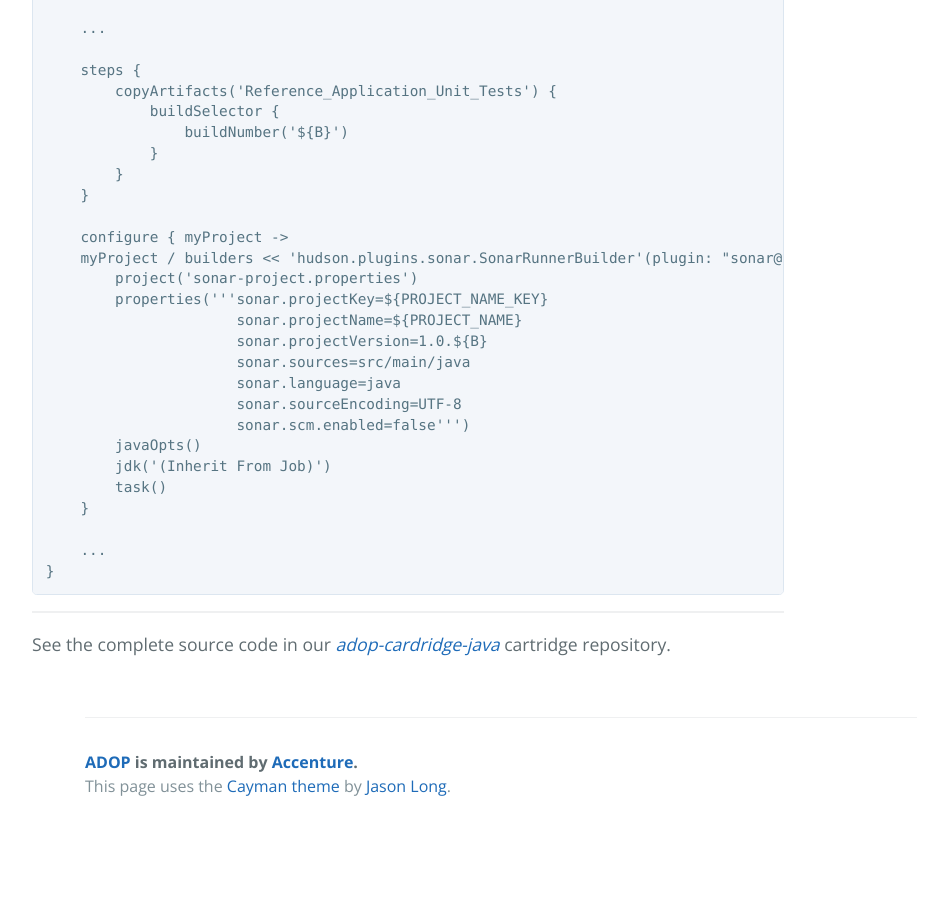
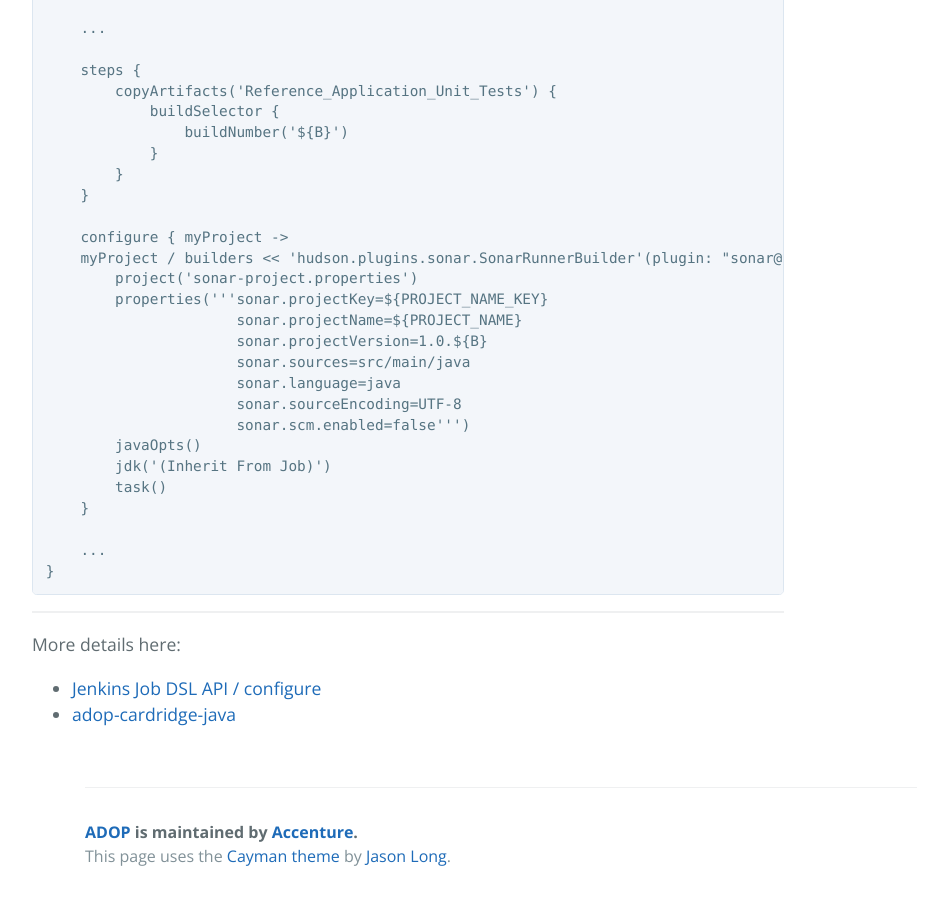
Before and after one commit to alexeymhv/adop-cartridges-cookbook, a Jekyll site: the page built from _docs/recipes/running-sq-analysis.md, in a window 1280 px wide and 900 px high, scrolled down 2025 px. Shown: the whole window, without its empty margins (139-1087 px from the left). Built offline with Jekyll 4.4.1, drawn with Linux system fonts in a browser that asks for light colours; before the commit the page ends 2855 px from its top, so only the background shows below that.

Commit message:
Update running-sq-analysis.md

```diff
--- a/_docs/recipes/running-sq-analysis.md
+++ b/_docs/recipes/running-sq-analysis.md
@@ -115,4 +115,7 @@ codeAnalysisJob.with {
 
 ---
 
-See the complete source code in our _[adop-cardridge-java](https://github.com/Accenture/adop-cartridge-java/blob/master/jenkins/jobs/dsl/java_reference_application_jobs.groovy)_ cartridge repository.
+More details here:
+
+- [Jenkins Job DSL API / configure](https://jenkinsci.github.io/job-dsl-plugin/#method/javaposse.jobdsl.dsl.jobs.WorkflowJob.configure)
+- [adop-cardridge-java](https://github.com/Accenture/adop-cartridge-java/blob/master/jenkins/jobs/dsl/java_reference_application_jobs.groovy)
```
